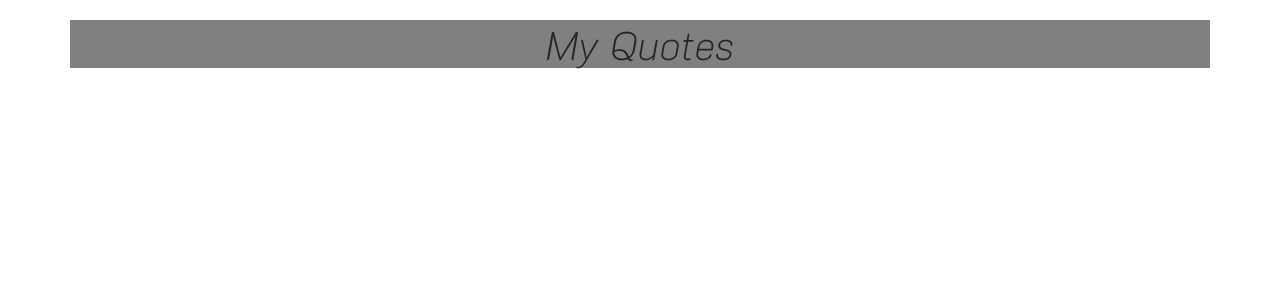
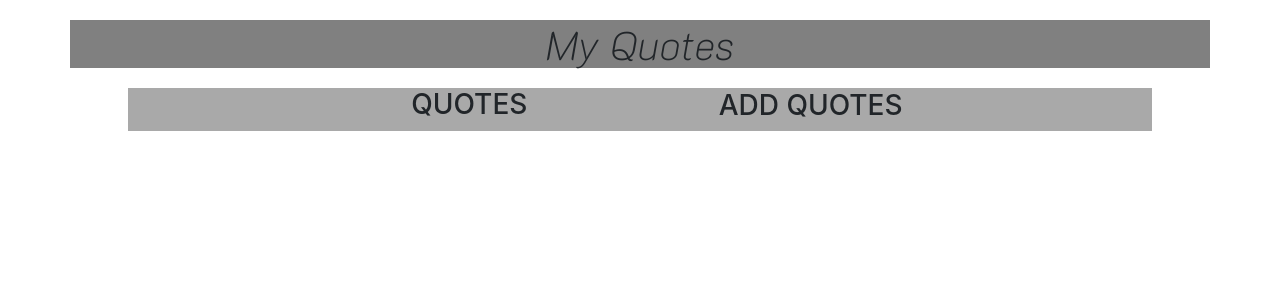
Before and after one commit to Lomemoraine/ANGULAR_QUOTES, an Angular app: page / in a window 1280 px wide. Shown: the top 300 px of the page. Built offline with nearby package versions, Linux system fonts and the light colour scheme.

Commit message:
add quotes component

```diff
--- a/src/app/app.component.css
+++ b/src/app/app.component.css
@@ -3,6 +3,11 @@
     font-weight: bold;
     text-align: center;
     background-color: grey;
-    margin-top: 20px;
+    margin-top:20px;
 
 }
+.div2 {
+    background-color:darkgray;
+    margin-top: 20px;
+    width: 80vw;
+}
--- a/src/app/app.component.html
+++ b/src/app/app.component.html
@@ -2,3 +2,15 @@
 <div class="container head1">
   <h1>My Quotes</h1>
 </div>
+<div class="container-fluid div2">
+  <div class="row">
+    <div class="col-md-2"></div>
+    <div class="col -sm -12 col-md-4">
+      <app-quotesarray></app-quotesarray>
+    </div>
+    <div class="col -sm -12 col-md-4">
+      <div class="col-md-2"></div>
+      <h3 class="text-center">ADD QUOTES</h3>
+    </div>
+  </div>
+</div>
--- a/src/app/app.module.ts
+++ b/src/app/app.module.ts
@@ -2,10 +2,12 @@ import { NgModule } from '@angular/core';
 import { BrowserModule } from '@angular/platform-browser';
 import { AppRoutingModule } from './app-routing.module';
 import { AppComponent } from './app.component';
+import { QuotesarrayComponent } from './quotesarray/quotesarray.component';
 
 @NgModule({
   declarations: [
-    AppComponent
+    AppComponent,
+    QuotesarrayComponent
   ],
   imports: [
     BrowserModule,
--- /dev/null
+++ b/src/app/quotesarray/quotesarray.component.html
@@ -0,0 +1 @@
+<h3 class="text-center">QUOTES</h3>
--- /dev/null
+++ b/src/app/quotesarray/quotesarray.component.ts
@@ -0,0 +1,15 @@
+import { Component, OnInit } from '@angular/core';
+
+@Component({
+  selector: 'app-quotesarray',
+  templateUrl: './quotesarray.component.html',
+  styleUrls: ['./quotesarray.component.css']
+})
+export class QuotesarrayComponent implements OnInit {
+
+  constructor() { }
+
+  ngOnInit(): void {
+  }
+
+}
```
Also changed, not shown: src/app/quotesarray/quotesarray.component.css (added), 1 other file (tests, documents, lock files or other folders).
